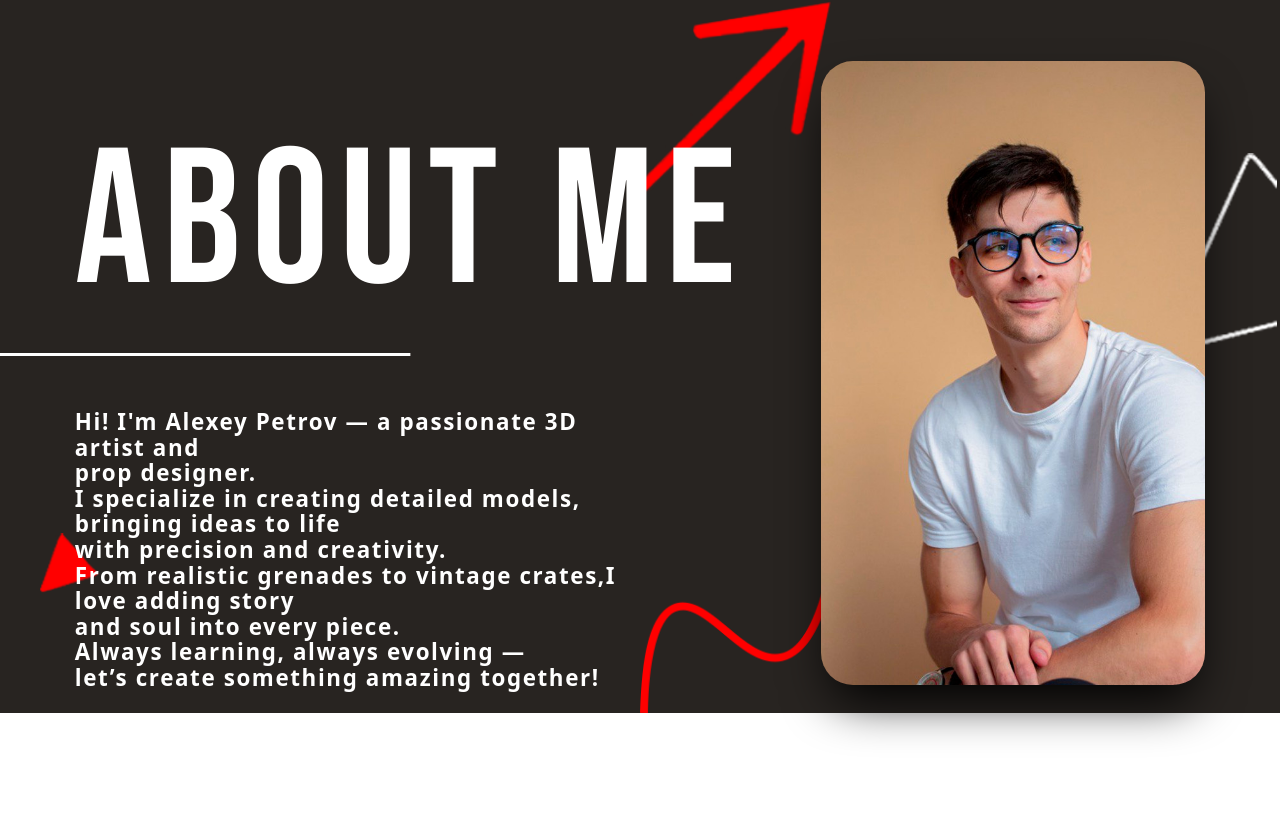
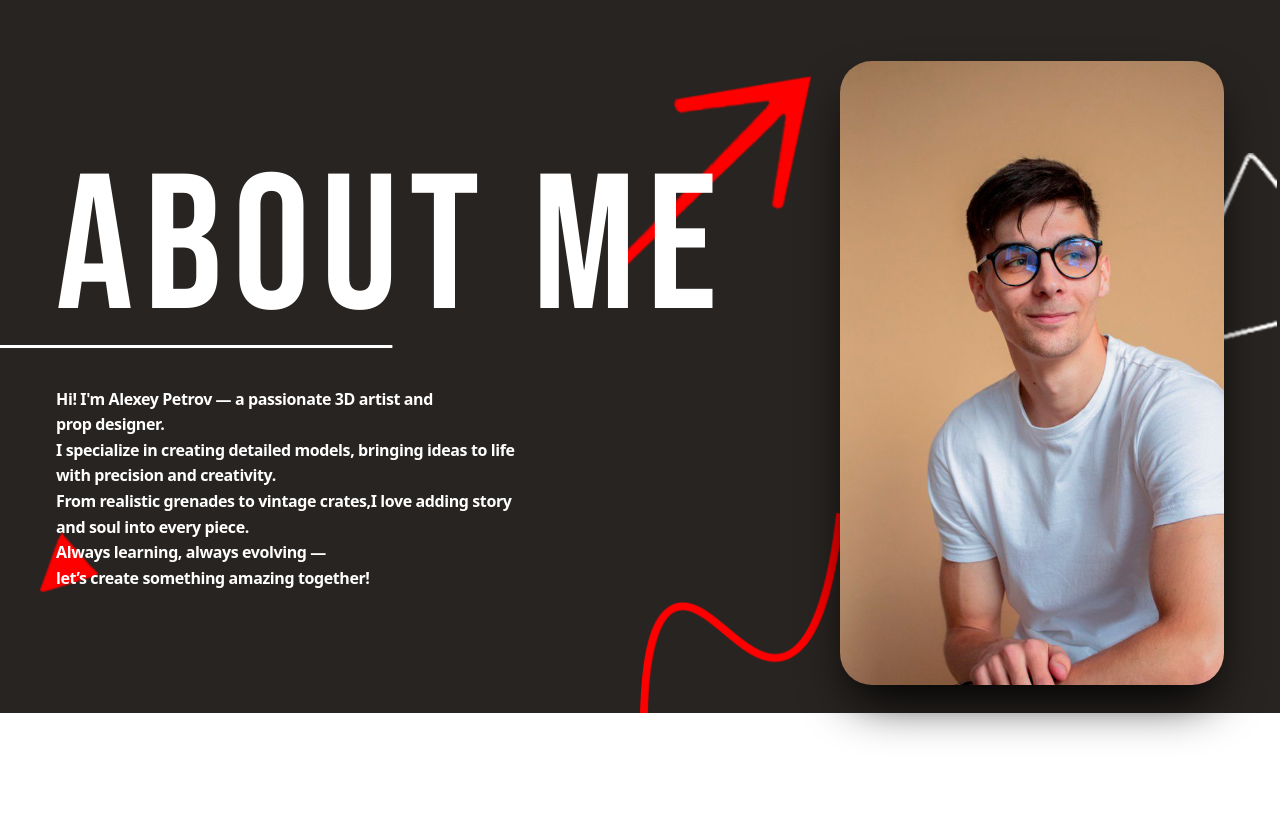
Before and after one commit to Keymor/3D-portfolio, a React (Vite) app: page / in a window 1280 px wide. Shown: the part 1687-2518 px from the top of the page. Built offline with nearby package versions, Linux system fonts and the light colour scheme.

Commit message:
mob UI update

```diff
--- a/src/App.css
+++ b/src/App.css
@@ -11,11 +11,14 @@ body {
 
 .fontPortfolio, .fontContact{
   font-family: "Bebas Neue", sans-serif;
-  font-size: 10vw;
   color: rgb(33, 33, 33);
   text-align: center;
   letter-spacing: 1.4vh;
   writing-mode: vertical-lr;
+}
+
+.fontPortfolio {
+  font-size: 10vw;
 }
 
 .portfolioSmall {
@@ -30,7 +33,6 @@ body {
 
 .fontContact {
   writing-mode: sideways-lr;
-  font-size: 12vw;
 }
 
 .fontAbout {
@@ -42,15 +44,12 @@ body {
   position: absolute;
   bottom: 0.8rem;
   left: 0;
+  bottom: -0.1rem;
   transform: translateX(-75%);
   content: '';
   height: 0.2rem;
   width: 200%;
   background-color: white;
-}
-
-.fontFam {
-  font-size: 1.4rem;
 }
 
 .cliper {
--- a/src/pagesComponent/about.tsx
+++ b/src/pagesComponent/about.tsx
@@ -1,12 +1,12 @@
 export default function About() {
     return (
-        <div className="w-screen h-screen bg-[rgb(40,36,33,1)] flex flex-row relative pt-30">
+        <div className="w-screen h-screen bg-[rgb(40,36,33,1)] flex flex-col sm:flex-row relative pt-30">
             <div className="flex flex-col gap-[5vh] m-auto z-1">
-                <div className="relative">
-                    <h1 className="text-[12rem] font-bold fontAbout text-white z-9 relative">ABOUT ME</h1>
-                    <div className="absolute bg-no-repeat -top-20 left-140 size-50 bg-contain bg-[url('/figP1.png')] z-1" />
+                <div className=" relative flex">
+                    <h1 className="text-8xl sm:text-[12rem] font-bold fontAbout text-white z-9 relative">ABOUT ME</h1>
+                    <div className="absolute bg-no-repeat sm:-top-20 sm:left-140 sm:size-50 size-20 left-80 -top-10 bg-contain bg-[url('/figP1.png')] z-1" />
                 </div>
-                <p style={{ letterSpacing: '0.1rem', lineHeight: '1.6rem' }} className="w-[45vw] h-[32vh] text-white fontFam">
+                <p className=" tracking-tight leading-4.5 sm:leading-[1.6rem] flex w-[90vw] line sm:w-[45vw] h-fit text-white fontFam">
                     Hi! I'm Alexey Petrov — a passionate 3D artist and<br />
                     prop designer.<br />
                     I specialize in creating detailed models, bringing ideas to life<br />
@@ -16,12 +16,12 @@ export default function About() {
                     Always learning, always evolving —<br />
                     let’s create something amazing together!</p>
             </div>
-            <div className="flex mr-auto my-auto">
-                <div style={{ backgroundSize: '150%', backgroundPosition: '55% 36%' }} className="w-[30vw] h-[78vh] bg-gray-600 rounded-4xl bg-[url('/photo.jpg')] shadow-2xl/100 z-1" />
+            <div className="flex mb-auto mx-auto sm:mr-auto sm:my-auto">
+                <div style={{ backgroundSize: '150%', backgroundPosition: '55% 30%' }} className="w-[80vw] h-[30vh] sm:w-[30vw] sm:h-[78vh] bg-gray-600 rounded-4xl bg-[url('/photo.jpg')] shadow-2xl/100 z-1" />
             </div>
-            <div className="absolute bg-no-repeat top-60 right-0 h-50 w-30 bg-contain bg-[url('/figP2.png')] z-0" />
+            <div className="absolute bg-no-repeat top-120 sm:top-60 right-0 h-50 w-30 bg-contain bg-[url('/figP2.png')] z-0" />
             <div className="absolute bg-no-repeat bottom-30 left-10 size-15 bg-contain bg-[url('/figP3.png')]" />
-            <div className="absolute bg-no-repeat bottom-0 left-1/2 h-50 w-52 bg-contain bg-[url('/figP4.png')]" />
+            <div className="absolute bg-no-repeat bottom-0 left-1/7 sm:left-1/2 h-50 w-52 bg-contain bg-[url('/figP4.png')]" />
         </div>
     )
 }
--- a/src/pagesComponent/contact.tsx
+++ b/src/pagesComponent/contact.tsx
@@ -29,42 +29,42 @@ export default function Contact() {
 
     return (
         <div className="w-screen h-screen bg-[rgb(221,11,20)] flex flex-col relative">
-            <img className="absolute h-[91px] w-[243px] scale-92 top-28 left-20 z-9" src={headerWhite} alt=""></img>
-            <div className="w-full h-30 bg-white" />
-            <div className="w-[220px] h-[60vh] my-auto ml-23 absolute top-1/4 left-0">
-                <h1 className="fontContact leading-[8vw] ml-auto mr-auto pl-[1vw]">CONTACT</h1>
+            <div className=" absolute top-0 left-0 w-full h-25 sm:h-30 bg-white" />
+            <img className="absolute h-[91px] w-[243px] scale-55 sm:scale-92 top-18 sm:top-28 -left-8 sm:left-20 z-9" src={headerWhite} alt=""></img>
+            <div className="sm:w-[220px] w-[40vw] h-[60vh] my-auto  sm:ml-23 absolute top-1/6 sm:top-1/4 left-0">
+                <h1 className="fontContact text-[30vw] sm:text-[12vw] leading-[8vw] ml-auto mr-auto pl-[1vw]">CONTACT</h1>
             </div>
-            <div className="flex relative my-auto pt-25 z-1">
-                <div className="flex flex-row ml-[25%]">
+            <div className="flex flex-col sm:flex-row relative mt-22 sm:my-auto pt-25 z-1">
+                <div className="flex flex-row ml-[35vw] sm:ml-[25%] relative">
                     <form ref={form} onSubmit={sendEmail} className="w-[50vw] h-[40vh] my-auto flex flex-col">
-                        <div style={{ letterSpacing: '0.1rem' }} className="w-fit gap-x-[5vw] h-2/3 grid grid-cols-2">
+                        <div style={{ letterSpacing: '0.1rem' }} className="w-fit gap-x-[5vw] h-2/3 grid sm:grid-cols-2 grid-cols">
                             <div className="w-fit h-fit flex flex-col fontFamLogo gap-1">
                                 <h2>Name *</h2>
                                 <input required name="name" type="text" className="outline-0"></input>
-                                <div className="w-[15vw] h-0.5 bg-white" />
+                                <div className="w-[60vw] sm:w-[15vw] h-0.5 bg-white" />
                             </div>
                             <div className="w-fit h-fit flex flex-col fontFamLogo gap-1">
                                 <h2>Company</h2>
                                 <input name='company' type="text" className="outline-0"></input>
-                                <div className="w-[15vw] h-0.5 bg-white" />
+                                <div className="w-[60vw] sm:w-[15vw] h-0.5 bg-white" />
                             </div>
                             <div className="w-fit h-fit flex flex-col fontFamLogo gap-1">
                                 <h2>E-mail *</h2>
                                 <input required name="email" type="email" className="outline-0"></input>
-                                <div className="w-[15vw] h-0.5 bg-white" />
+                                <div className="w-[60vw] sm:w-[15vw] h-0.5 bg-white" />
                             </div>
                             <div className="w-fit h-fit flex flex-col fontFamLogo gap-1">
                                 <h2>Phone</h2>
                                 <input name="phone" type="text" className="outline-0"></input>
-                                <div className="w-[15vw] h-0.5 bg-white" />
+                                <div className="w-[60vw] sm:w-[15vw] h-0.5 bg-white" />
                             </div>
                         </div>
-                        <div className="w-[35vw] h-fit flex flex-col fontFamLogo gap-3 my-auto z-1">
+                        <div className="w-[60vw] sm:w-[35vw] h-fit flex flex-col fontFamLogo gap-3 mt-15 sm:my-auto z-1">
                             <h2>Whant to know more? Drop us a line.</h2>
                             <input name='lineField' type="text" className="outline-0"></input>
                             <div className="w-full h-0.5 bg-white z-1" />
                         </div>
-                        <button type="submit" className="p-3 min-w-38 translate-x-1/2 bg-[rgb(33,33,33)] rounded-4xl absolute -bottom-20 right-1/2 cursor-pointer flex flex-row z-10">
+                        <button type="submit" className="sm:p-3 p-2 min-w-38 translate-x-1/2 bg-[rgb(33,33,33)] rounded-4xl absolute -bottom-30 sm:-bottom-20 right-1/3 sm:right-1/2 cursor-pointer flex flex-row z-10">
                             <div className="size-9 rounded-full bg-amber-50 my-auto flex" >
                                 <div className="size-8 bg-red-800 rounded-full m-auto" />
                             </div>
@@ -72,9 +72,8 @@ export default function Contact() {
                         </button>
                     </form>
                 </div>
-                <div className="w-[5vw] h-[30vh] ml-auto my-auto mr-[4vw] flex flex-col gap-4">
-
-                    <a href="https://www.artstation.com/petrov_alexey" target="_blank" className="cursor-pointer mx-auto mt-auto">
+                <div className="w-[5vw] h-[30vh] mt-45 ml-5 sm:ml-auto sm:my-auto sm:mr-[4vw] flex flex-row sm:flex-col gap-4">
+                    <a href="https://www.artstation.com/petrov_alexey" target="_blank" className="cursor-pointer sm:mx-auto sm:mt-auto">
                         <div className="size-15 bg-[url('/link1.png')] bg-contain bg-no-repeat" />
                     </a>
                     <a href="https://www.instagram.com/petrov.photography?igsh=MTVuZGp2MDgzYmU2Zg==" target="_blank" className="cursor-pointer mx-auto">
@@ -89,7 +88,7 @@ export default function Contact() {
                 </div>
             </div>
             <div className=" bg-[url('/logoBig.png')] h-[45vh] w-[27vw] absolute bottom-0 right-1/9 bg-no-repeat bg-cover opacity-25 z-0" />
-            <div className="bg-[url('/figCont.png')] h-50 w-80 absolute top-[20vh] right-0 bg-no-repeat" />
+            <div className="bg-[url('/figCont.png')] scale-70 sm:scale-100 h-50 w-80 absolute top-11/13 right-1/2 sm:top-[20vh] sm:right-0 bg-no-repeat" />
             <div className="w-full h-10"/>
         </div>
     )
```
